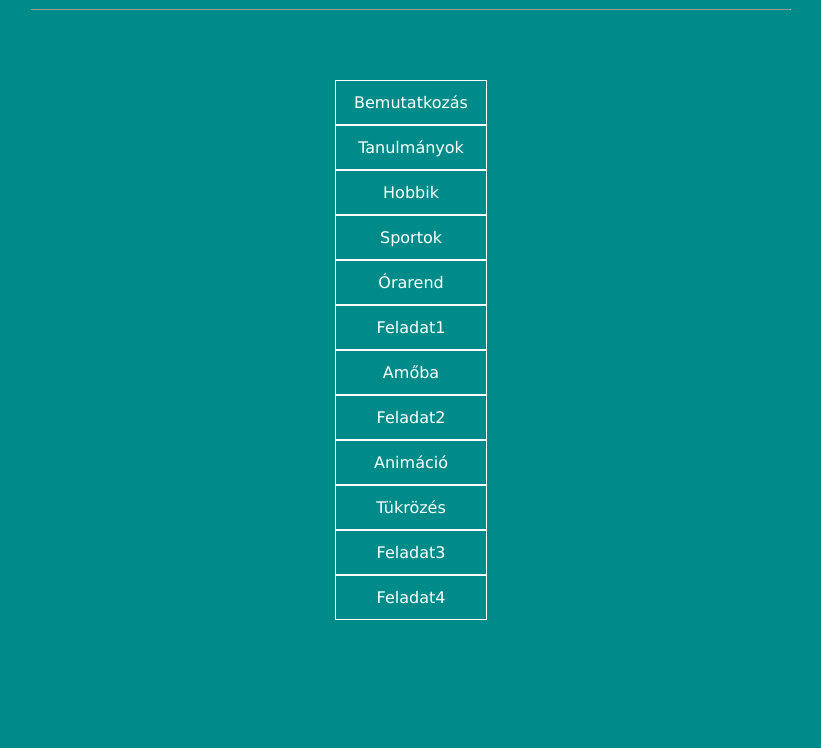
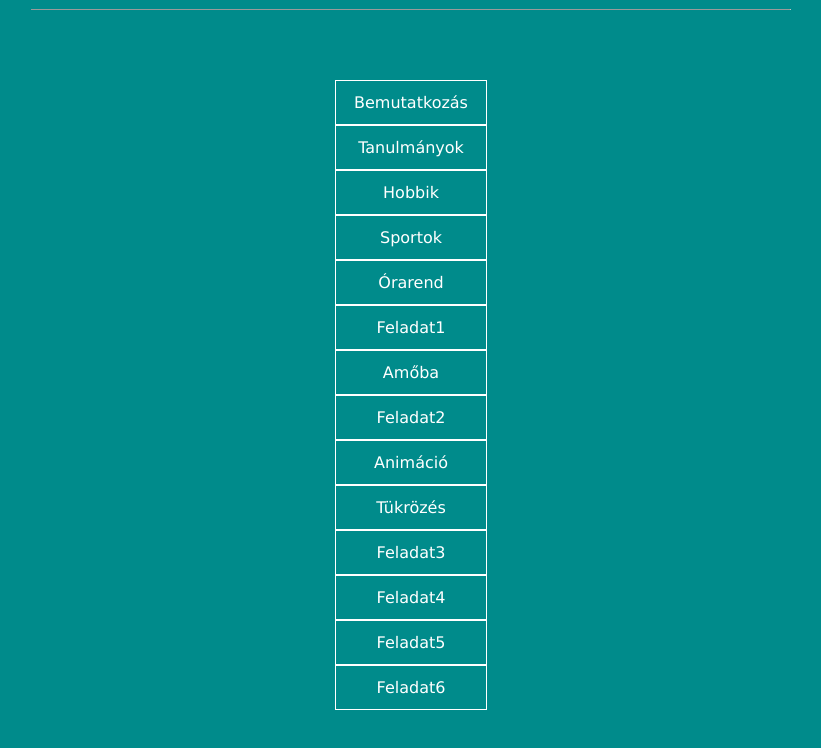
Before and after one commit to csakokata/sagvari., a plain HTML site: page index.html in a window 1280 px wide. Shown: the part 405-1153 px from the top of the page, without its empty margins (229-1050 px from the left). Drawn offline with Linux system fonts and the light colour scheme.

Commit message:
Add files via upload

```diff
--- a/index.html
+++ b/index.html
@@ -35,6 +35,8 @@
 <a href="tukrozes.html"><span></span> Tükrözés </a><BR>
 <a href="feladat3.html"><span></span> Feladat3 </a><BR>
 <a href="billentyuzet.html"><span></span> Feladat4 </a><BR>
+<a href="x.html"><span></span> Feladat5 </a><BR>
+<a href="y.html"><span></span> Feladat6 </a><BR>
 
     <style>
         .banner-btn{
```
